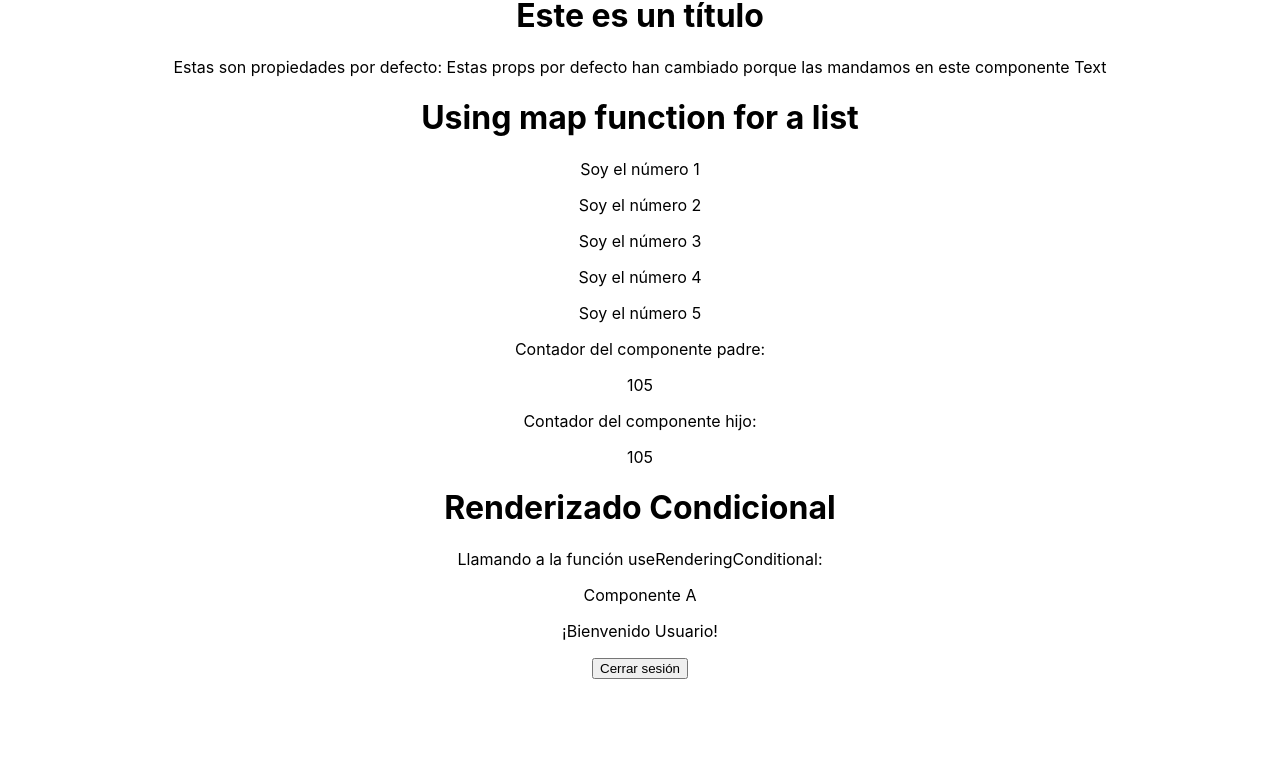
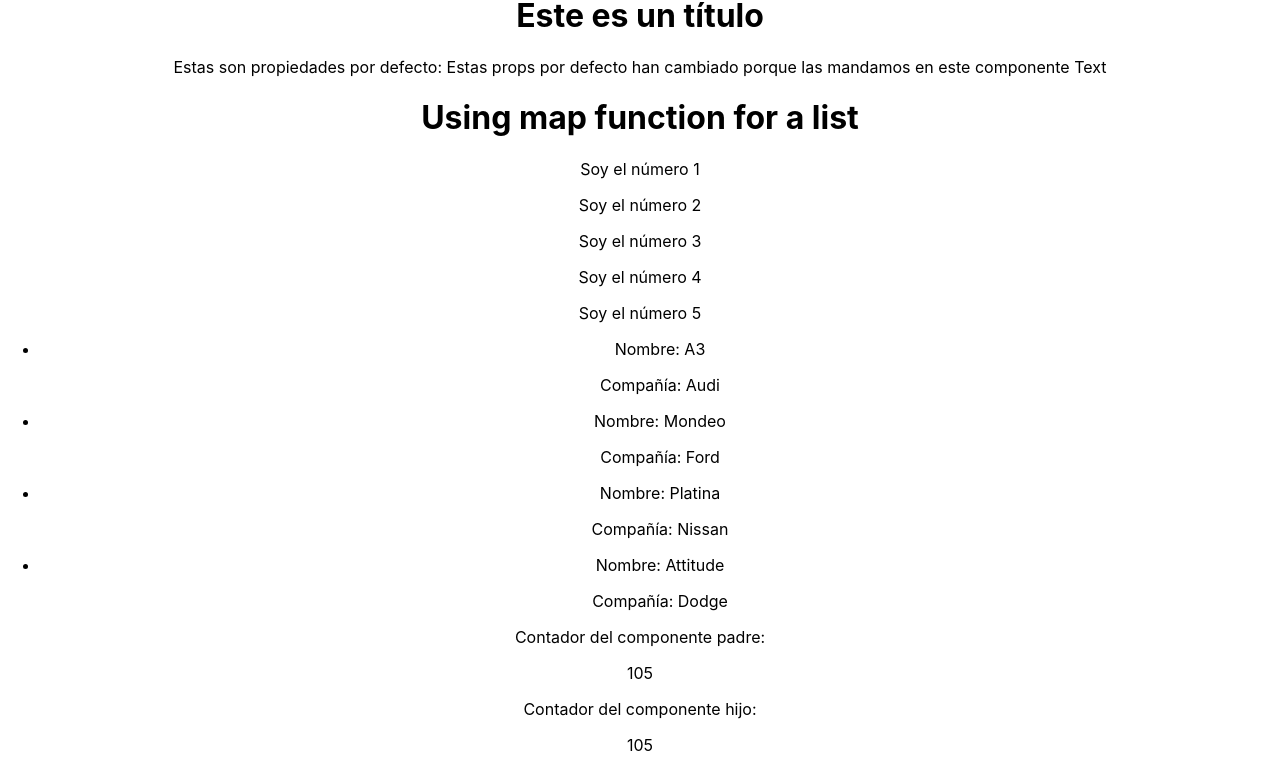
Before and after one commit to juanma77/spa-react-concepts, a React (Create React App) app: page / in a window 1280 px wide. Shown: the part 1149-1929 px from the top of the page. Before the commit the page ends 1844 px from the top, so only its background shows below. Built offline with nearby package versions, Linux system fonts and the light colour scheme.

Commit message:
rendering items for a list using an external CarItemComponent

```diff
--- a/src/App.js
+++ b/src/App.js
@@ -2,6 +2,9 @@ import React, { Component } from 'react';
 import logo from './logo.svg';
 import './App.css';
 import  ConditionalComponent from './components/ConditionalComponent';
+import CarItemComponent from './components/CarItemComponent';
+
+import cars from './cars.json';
 
 // React es declarativo y reactivo; declarativo porque le decimos qué renderizar pero no cómo y reactivo porque reacciona a los cambios en los componentes.
 
@@ -14,7 +17,9 @@ class Hello extends Component {
 
   render(){
     return (
-      <h2>{ this.props.title }</h2>
+      <div>
+        <p>{ this.props.title }</p>
+      </div>
     );
   }
 
@@ -78,7 +83,17 @@ class Text extends Component {
 
           { numbers.map(( number, index ) =>{
             return <p key= { index }> Soy el número { number } </p>
-          }) }
+          })
+          }
+
+        <ul>
+          {
+            cars.map(car =>{
+              return <CarItemComponent key={ car.id } car={ car }/>
+            })
+
+          }
+        </ul>
 
       </div>
     );
--- /dev/null
+++ b/src/cars.json
@@ -0,0 +1,30 @@
+[
+    {
+        "id": "ed5-54d-f5r",
+        "name": "A3",
+        "company": "Audi"
+
+
+    },
+    {
+        "id": "ee5-57d-55f",
+        "name": "Mondeo",
+        "company": "Ford"
+
+
+    },
+    {
+        "id": "ed5-78f-f5r",
+        "name": "Platina",
+        "company": "Nissan"
+
+
+    },
+    {
+        "id": "dda-14d-f5r",
+        "name": "Attitude",
+        "company": "Dodge"
+
+
+    }
+]
--- /dev/null
+++ b/src/components/CarItemComponent.js
@@ -0,0 +1,19 @@
+import React, { Component } from 'react';
+
+export default class CarItemComponent extends Component {
+
+    render() {
+        const { car } = this.props;
+
+        return (
+
+            <li>
+                <p>Nombre: { car.name }</p>
+                <p>Compañía: { car.company }</p>
+            </li>
+
+        )
+    }
+
+
+}
```
